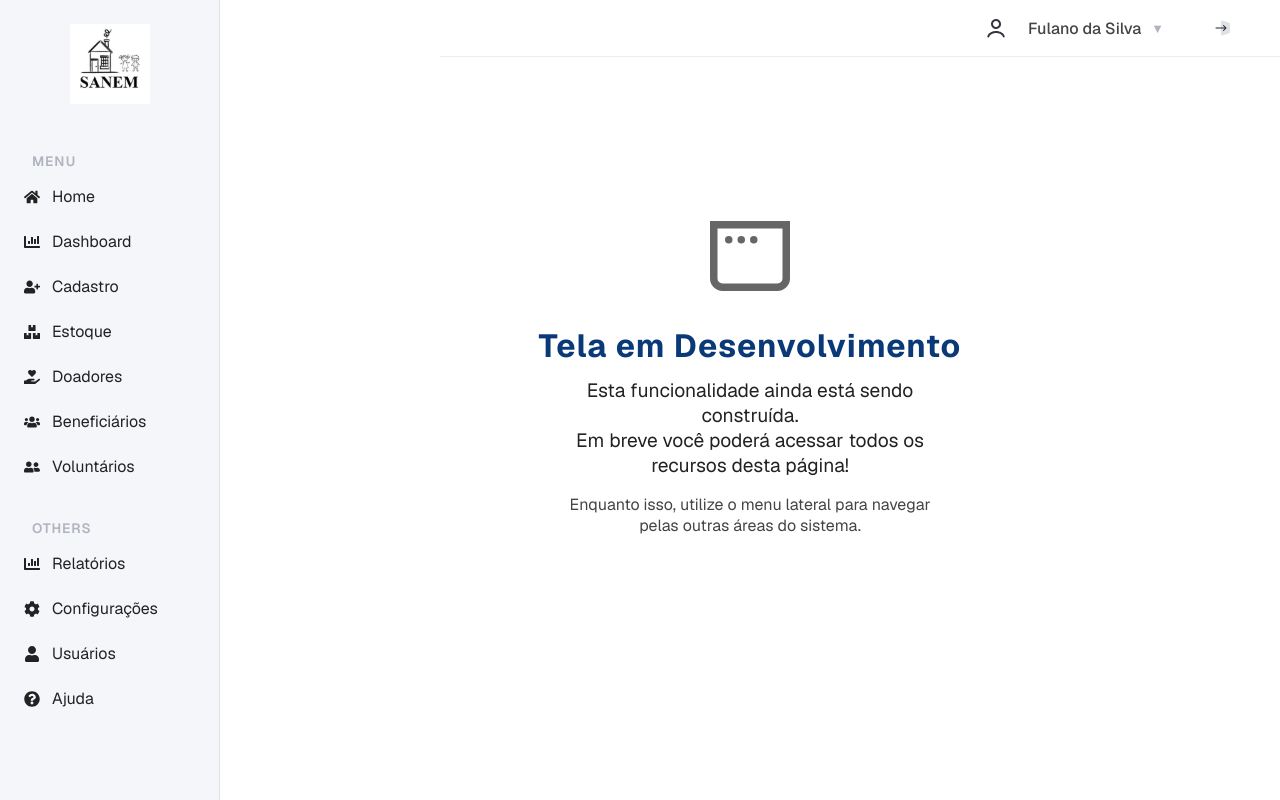
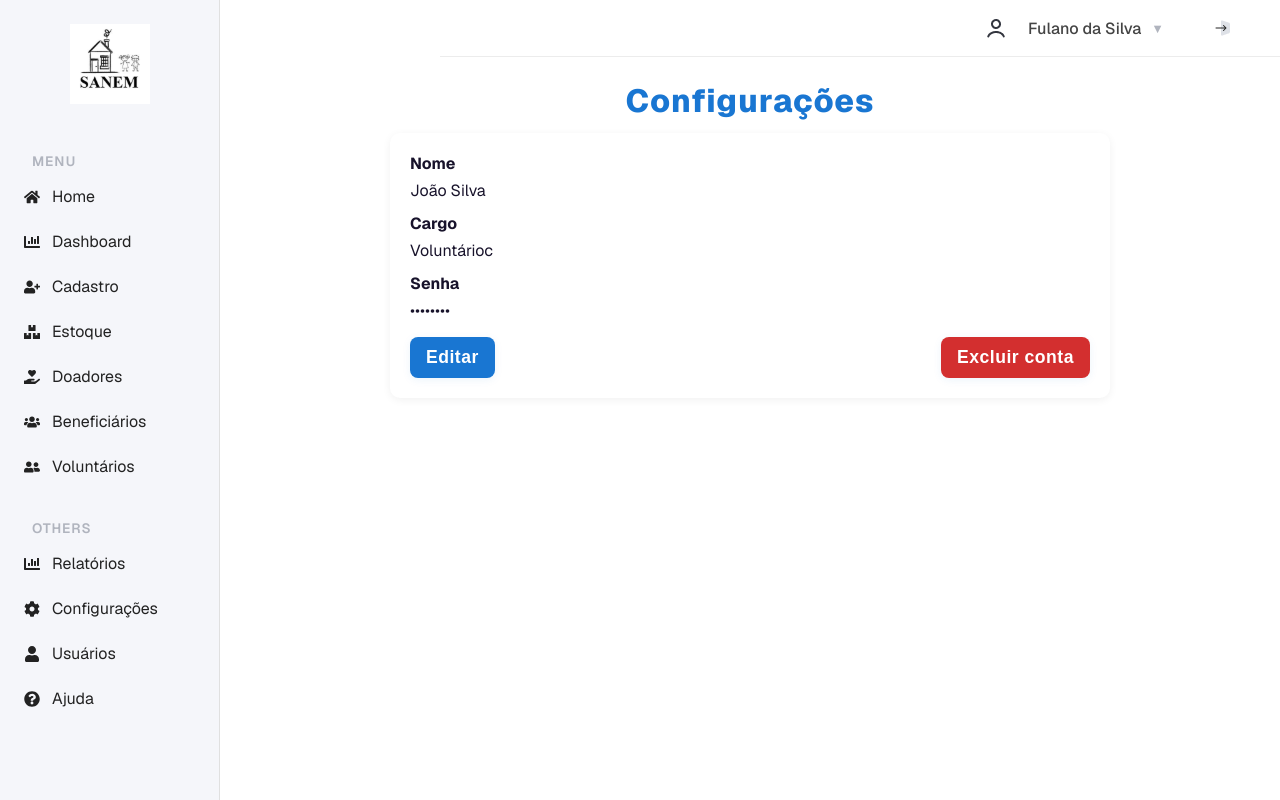
Before and after one commit to RicardoHSimoni/Dont-Commit-Together, a Next.js app in the folder frontend/: page /configuracoes in a window 1280 px wide. Built offline with nearby package versions, Linux system fonts and the light colour scheme.

Commit message:
Inserindo dados na tela configurações

```diff
--- a/frontend/package.json
+++ b/frontend/package.json
@@ -10,9 +10,9 @@
   },
   "dependencies": {
     "axios": "^1.10.0",
-    "next": "15.3.1",
-    "react": "^19.0.0",
-    "react-dom": "^19.0.0",
+    "next": "^15.3.1",
+    "react": "^19.2.0",
+    "react-dom": "^19.2.0",
     "react-icons": "^5.5.0"
   }
 }
--- a/frontend/src/app/configuracoes/page.js
+++ b/frontend/src/app/configuracoes/page.js
@@ -1,16 +1,248 @@
 "use client";
-import EmDesenvolvimento from '../components/EmDesenvolvimento';
+import React, { useState, useEffect } from 'react';
 import Navigation from '../components/navegation/navegation';
 import MenuBar from '../components/menubar/menubar';
 
 export default function ConfiguracoesPage() {
+  const [nome, setNome] = useState('');
+  const [cargo, setCargo] = useState('');
+  const [senha, setSenha] = useState('');
+  const [confirmSenha, setConfirmSenha] = useState('');
+  const [mensagem, setMensagem] = useState(null);
+  const [editing, setEditing] = useState(false);
+  const [loading, setLoading] = useState(true);
+
+  // Simula carregamento dos dados (substitua por fetch real)
+  useEffect(() => {
+    // exemplo: buscar /api/user
+    const fetchData = async () => {
+      // simulação
+      await new Promise((r) => setTimeout(r, 200));
+      setNome('João Silva');
+      setCargo('Voluntárioc');
+      setLoading(false);
+    };
+    fetchData();
+  }, []);
+
+  function handleSave(e) {
+    e.preventDefault();
+    if (senha && senha !== confirmSenha) {
+      setMensagem({ tipo: 'erro', texto: 'As senhas não conferem.' });
+      return;
+    }
+    // TODO: chamar API para salvar alterações
+    setMensagem({ tipo: 'sucesso', texto: 'Alterações salvas (simulação).' });
+    setSenha('');
+    setConfirmSenha('');
+    setEditing(false);
+  }
+
+  function handleDelete() {
+    const ok = confirm('Tem certeza que deseja excluir sua conta? Esta ação não pode ser desfeita.');
+    if (!ok) return;
+    // TODO: chamar API para excluir conta
+    setMensagem({ tipo: 'aviso', texto: 'Conta excluída (simulação).' });
+  }
+
+  const inputStyle = {
+    width: '100%',
+    padding: '10px',
+    borderRadius: 6,
+    border: '1px solid #ccc',
+    marginTop: 6,
+    boxSizing: 'border-box'
+  };
+
+  const cardStyle = {
+    width: '100%',
+    maxWidth: 720,
+    background: '#fff',
+    borderRadius: 10,
+    padding: 20,
+    boxShadow: '0 2px 8px rgba(0,0,0,0.06)',
+    marginBottom: 20
+  };
+
+  const kb = { marginTop: 12 };
+
   return (
     <>
       <Navigation />
       <div style={{ minHeight: '100vh', background: '#fff', marginLeft: 220 }}>
         <MenuBar />
-        <main style={{ display: 'flex', flexDirection: 'column', alignItems: 'center', justifyContent: 'center', minHeight: '80vh' }}>
-          <EmDesenvolvimento />
+        <main style={{ display: 'flex', flexDirection: 'column', alignItems: 'center', justifyContent: 'flex-start', minHeight: '80vh', paddingTop: 24 }}>
+          <h1 style={{ marginBottom: 12 }}>Configurações</h1>
+
+          <section style={cardStyle} aria-label="Configurações da conta">
+            {loading ? (
+              <div>Carregando...</div>
+            ) : (
+              <>
+                {!editing ? (
+                  <div style={{ width: '100%' }}>
+                    <div>
+                      <label style={{ fontWeight: 700 }}>Nome</label>
+                      <div style={{ marginTop: 6 }}>{nome || '—'}</div>
+                    </div>
+
+                    <div style={kb}>
+                      <label style={{ fontWeight: 700 }}>Cargo</label>
+                      <div style={{ marginTop: 6, whiteSpace: 'pre-wrap' }}>{cargo || '—'}</div>
+                    </div>
+
+                    <div style={kb}>
+                      <label style={{ fontWeight: 700 }}>Senha</label>
+                      <div style={{ marginTop: 6 }}>••••••••</div>
+                    </div>
+
+                    <div style={{ display: 'flex', gap: 12, marginTop: 16 }}>
+                      <button
+                        type="button"
+                        onClick={() => setEditing(true)}
+                        style={{
+                          padding: '10px 16px',
+                          background: '#1976d2',
+                          color: '#fff',
+                          border: 'none',
+                          borderRadius: 8,
+                          cursor: 'pointer'
+                        }}
+                      >
+                        Editar
+                      </button>
+
+                      <button
+                        type="button"
+                        onClick={handleDelete}
+                        style={{
+                          padding: '10px 16px',
+                          background: '#d32f2f',
+                          color: '#fff',
+                          border: 'none',
+                          borderRadius: 8,
+                          cursor: 'pointer',
+                          marginLeft: 'auto'
+                        }}
+                      >
+                        Excluir conta
+                      </button>
+                    </div>
+                  </div>
+                ) : (
+                  <form onSubmit={handleSave} style={{ width: '100%' }}>
+                    <label htmlFor="nome">Nome</label>
+                    <input
+                      id="nome"
+                      name="nome"
+                      type="text"
+                      value={nome}
+                      onChange={(e) => setNome(e.target.value)}
+                      placeholder="Seu nome"
+                      style={inputStyle}
+                      aria-label="Nome"
+                    />
+
+                    <label htmlFor="cargo" style={{ marginTop: 12 }}>Cargo</label>
+                    <textarea
+                      id="cargo"
+                      name="cargo"
+                      value={cargo}
+                      onChange={(e) => setCargo(e.target.value)}
+                      placeholder="Cargo / posição"
+                      style={{ ...inputStyle, minHeight: 80, resize: 'vertical' }}
+                      aria-label="Cargo"
+                    />
+
+                    <label htmlFor="senha" style={{ marginTop: 12 }}>Nova senha</label>
+                    <input
+                      id="senha"
+                      name="senha"
+                      type="password"
+                      value={senha}
+                      onChange={(e) => setSenha(e.target.value)}
+                      placeholder="Deixe em branco para manter a senha atual"
+                      style={inputStyle}
+                      aria-label="Nova senha"
+                    />
+
+                    <label htmlFor="confirmSenha" style={{ marginTop: 12 }}>Confirmar nova senha</label>
+                    <input
+                      id="confirmSenha"
+                      name="confirmSenha"
+                      type="password"
+                      value={confirmSenha}
+                      onChange={(e) => setConfirmSenha(e.target.value)}
+                      placeholder="Repita a nova senha"
+                      style={inputStyle}
+                      aria-label="Confirmar senha"
+                    />
+
+                    {mensagem && (
+                      <div
+                        role="status"
+                        style={{
+                          marginTop: 12,
+                          color: mensagem.tipo === 'erro' ? '#b00020' : mensagem.tipo === 'sucesso' ? '#0b6b0b' : '#555'
+                        }}
+                      >
+                        {mensagem.texto}
+                      </div>
+                    )}
+
+                    <div style={{ display: 'flex', gap: 12, marginTop: 16 }}>
+                      <button
+                        type="submit"
+                        style={{
+                          padding: '10px 16px',
+                          background: '#1976d2',
+                          color: '#fff',
+                          border: 'none',
+                          borderRadius: 8,
+                          cursor: 'pointer'
+                        }}
+                      >
+                        Salvar alterações
+                      </button>
+
+                      <button
+                        type="button"
+                        onClick={() => { setEditing(false); setMensagem(null); setSenha(''); setConfirmSenha(''); }}
+                        style={{
+                          padding: '10px 16px',
+                          background: '#777',
+                          color: '#fff',
+                          border: 'none',
+                          borderRadius: 8,
+                          cursor: 'pointer',
+                          marginLeft: 'auto'
+                        }}
+                      >
+                        Cancelar
+                      </button>
+
+                      <button
+                        type="button"
+                        onClick={handleDelete}
+                        style={{
+                          padding: '10px 16px',
+                          background: '#d32f2f',
+                          color: '#fff',
+                          border: 'none',
+                          borderRadius: 8,
+                          cursor: 'pointer'
+                        }}
+                      >
+                        Excluir conta
+                      </button>
+                    </div>
+                  </form>
+                )}
+              </>
+            )}
+          </section>
+
+          {/* conteúdo adicional */}
         </main>
       </div>
     </>
```
Also changed, not shown: 2 other files (tests, documents, lock files or other folders).
